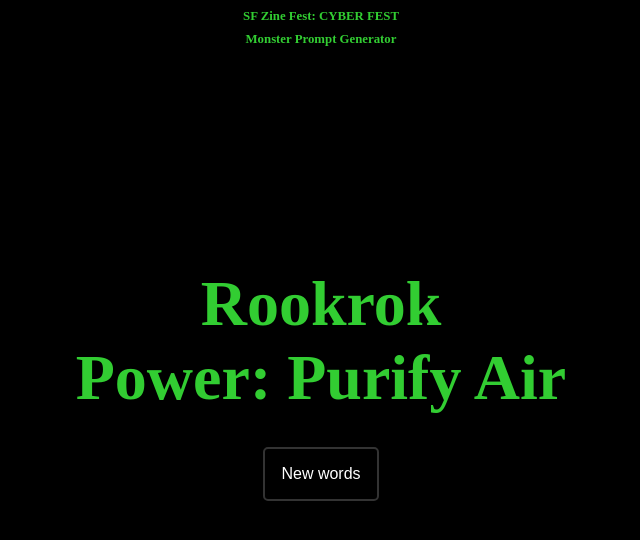
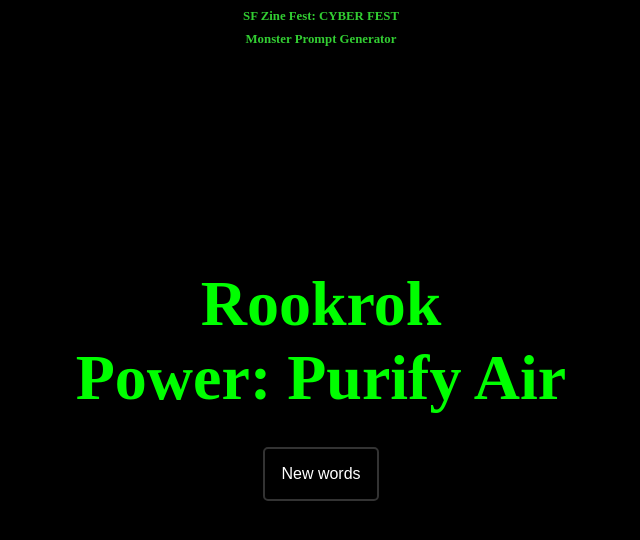
Before and after one commit to ElleEmDee/elleemdee.github.io, a plain HTML site: page sfzfmonster/index.html in a window 1280 px wide. Shown: the whole page, without its empty margins (319-959 px from the left). Drawn offline with Linux system fonts and the light colour scheme; a web font is replaced by a local one.

Commit message:
Update style.css

```diff
--- a/sfzfmonster/style.css
+++ b/sfzfmonster/style.css
@@ -39,7 +39,7 @@ body {
   display: block;
   font-size: 4em;
   font-weight: 600;
-  color: limegreen;
+  color: lime;
 }
 
 button {
```
